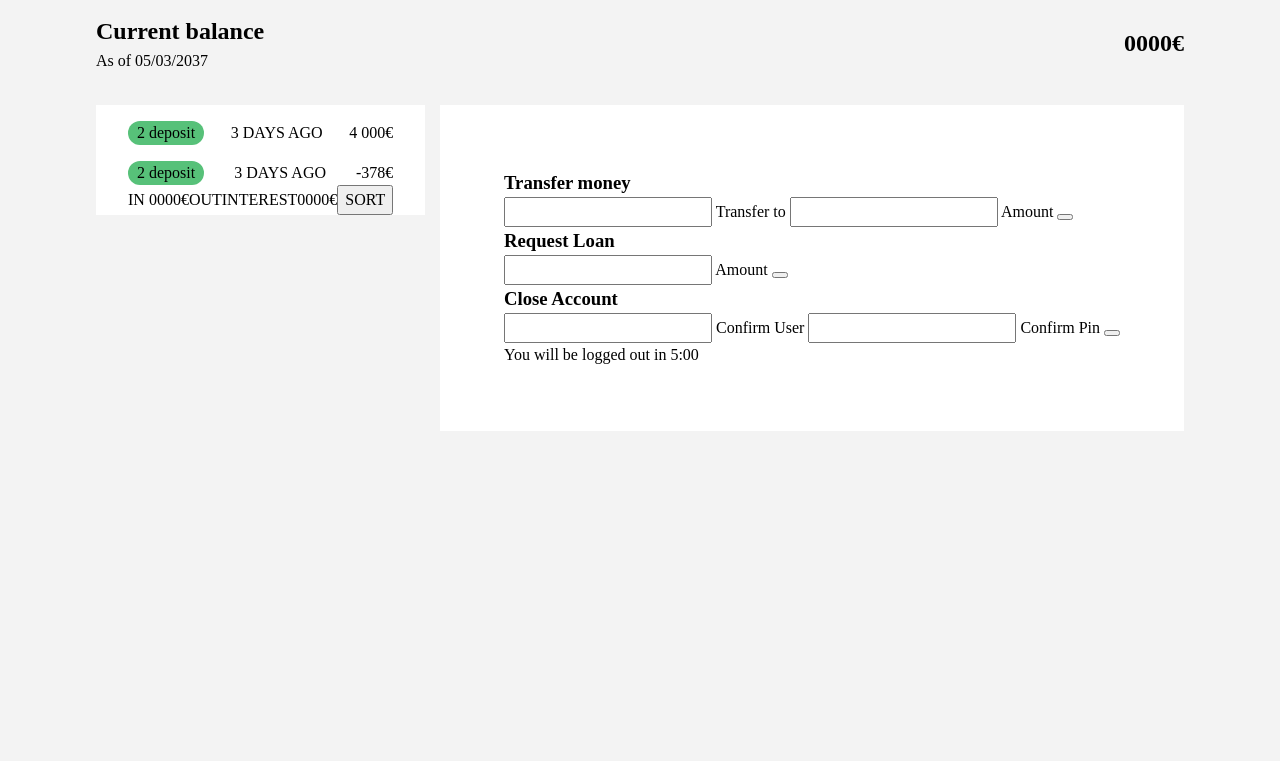
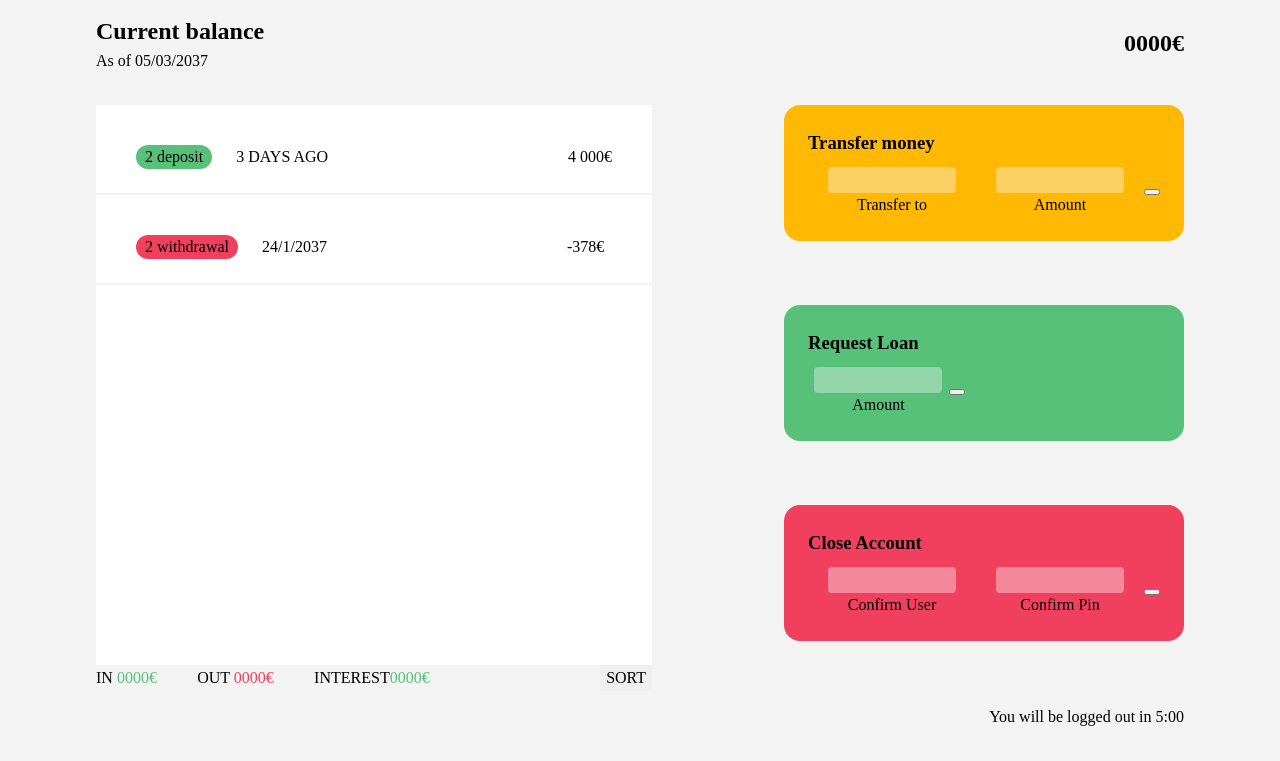
Before and after one commit to Omojole/Bankist-app, a plain HTML site: page index.html in a window 1280 px wide. Shown: the part 83-844 px from the top of the page. Before the commit the page ends 800 px from the top, so only its background shows below. Drawn offline with Linux system fonts and the light colour scheme.

Commit message:
Css half-done

```diff
--- a/index.html
+++ b/index.html
@@ -32,14 +32,14 @@
         <div class="part1">
           <div class="movements">
             <div class="each-mov">
-              <div class="deposit">2 deposit</div>
-              <div >3 DAYS AGO</div>
-              <div >4 000€</div>
+              <span class="deposit">2 deposit</span>
+              <span  id="mov-date">3 DAYS AGO</span>
+              <span >4 000€</span>
             </div>
             <div class="each-mov">
-              <div class="deposit">2 deposit</div>
-              <div>3 DAYS AGO</div>
-              <div>-378€</div>
+              <span class="withdrawal">2 withdrawal</span>
+              <span id="mov-date">24/1/2037</span>
+              <span>-378€</span>
             </div>
           </div>
           <div class="analysis">
@@ -47,7 +47,7 @@
               <div class="income">
                 IN <span class="color-green">0000€</span>
               </div>
-              <div class="expenses">OUT <span class="color-red"></span></div>
+              <div class="expenses">OUT <span class="color-red">0000€</span></div>
               <div class="interest">
                 INTEREST<span class="color-green">0000€</span>
               </div>
@@ -56,39 +56,57 @@
           </div>
         </div>
         <div class="part2">
-          <div>
+          <div class="box" id="box1">
             <h3>Transfer money</h3>
             <form action="">
+              <div>
                 <input type="text" name="transfer-name" id="transfer-name" />
+                <br>
                 <label for="transfer-name">Transfer to</label>
+              </div>
+              <div>
                 <input
                   type="number"
                   name="transfer-amount"
                   id="transfer-amount"
                 />
+                <br>
                 <label for="transfer-amount">Amount</label>
+              </div>
+              <button type="submit"></button>
+            </form>
+          </div>
+          <div class="box" id="box2">
+
+            <h3>Request Loan</h3>
+            <form action="">
+              <div>
+               <input type="number" name="loan-amount" id="loan-amount" />
+<br>
+                <label for="loan-amount">Amount</label>
+              </div>
+              <button type="submit"></button>
+            </form>
+          </div>
+          <div class="box" id="box3">
+            <h3>Close Account</h3>
+            <form action="">
+              <div>
+                <input type="text" name="confirm-user" id="confirm-user" />
+                <br>
+                <label for="confirm-user">Confirm User</label>
+              </div>
+              <div>
+                <input type="number" name="confirm-pin" id="confirm-pin" />
+                <br>
+                <label for="Confirm-pin">Confirm Pin</label>
+              </div>
               <button type="submit"></button>
             </form>
           </div>
           <div>
-            <h3>Request Loan</h3>
-            <form action="">
-              <input type="number" name="loan-amount" id="loan-amount" />
-              <label for="loan-amount">Amount</label>
-              <button type="submit"></button>
-            </form>
+            <p>You will be logged out in <span class="logout-time">5:00</span></p>
           </div>
-          <div>
-            <h3>Close Account</h3>
-            <form action="">
-              <input type="text" name="confirm-user" id="confirm-user" />
-              <label for="confirm-user">Confirm User</label>
-              <input type="number" name="confirm-pin" id="confirm-pin" />
-              <label for="Confirm-pin">Confirm Pin</label>
-              <button type="submit"></button>
-            </form>
-          </div>
-          <p>You will be logged out in <span class="logout-time">5:00</span></p>
         </div>
       </section>
     </main>
--- a/scss/_config.scss
+++ b/scss/_config.scss
@@ -3,3 +3,9 @@
     justify-content: $justify;
     align-items: $align;
 }
+
+
+$background-color: rgba(243, 243, 243,1);
+$yellow-background: rgb(255, 185, 3);
+$green-background: rgb(87, 193, 121);
+$red-background: rgb(241, 64, 93);
--- a/scss/_main.scss
+++ b/scss/_main.scss
@@ -1,5 +1,5 @@
 body {
-  background-color: rgb(243, 243, 243);
+  background-color: $background-color;
 }
 header {
   @include flex(flex, space-between, center);
@@ -18,7 +18,7 @@ header {
         font-size: 1.2rem;
       }
       &:focus {
-        outline: 1px solid rgb(216, 210, 210);
+        outline: 1px solid $background-color;
       }
     }
   }
@@ -32,31 +32,97 @@ main {
     @include flex(flex, space-between, flex-start);
     padding: 2rem 0;
     .part1 {
-      background-color: white;
-      padding: 0 2rem;
-      overflow: scroll;
       .movements {
+        background-color: rgb(255, 255, 255);
+        overflow: scroll;
+        height: 70vh;
         .each-mov {
-          @include flex(flex, space-between, center);
+          // @include flex(flex, center, center);
+          display: flex;
           margin-top: 1rem;
+          padding: 1.5rem 2.5rem;
+          border-bottom: 2px solid $background-color;
+          #mov-date{
+            margin-right: 15rem;
+            margin-left: 1.5rem;
+          }
           .deposit {
-            background-color: rgb(87, 193, 121);
+            background-color: $green-background;
             border-radius: 1rem;
             text-align: center;
             padding: 0 9px;
+          }
+          .withdrawal{
+            background-color: $red-background;
+            border-radius: 1rem;
+            text-align: center;
+            padding: 0 9px;
+
           }
         }
       }
       .analysis {
         @include flex(flex, space-between, center);
         .summary {
+          width: 60%;
           @include flex(flex, space-between, center);
+          .color-green{
+color: $green-background;
+          }
+          .color-red{
+            color: $red-background;
+          }
+        }
+        button{
+          border: none;
         }
       }
     }
     .part2 {
-      background-color: white;
-      padding: 4rem;
+      height: 78vh;
+      @include flex(flex,space-between,flex-start);
+      flex-direction: column;
+      #box1{
+        background-color: $yellow-background;
+      }
+      #box2{
+        background-color: $green-background;
+        form{
+          justify-content: flex-start;
+          div{
+            width: 40%;
+          }
+        }
+      }
+      #box3{
+        background-color: $red-background;
+      }
+      .box{
+        width: 25rem;
+        border: none;
+        border-radius: 1rem;
+        padding: 1.5rem;
+        form{
+          margin-top: 10px;
+          @include flex(flex,space-between,center);
+          div{
+            text-align: center;
+            input{
+              background-color: $background-color;
+              opacity: .4;
+              width: 8rem;
+              border: none;
+              border-radius: 4px;
+            }
+          }
+      }
+    }
+    div{
+      width: 100%;
+      p{
+        float: right;
+      }
+    }
     }
   }
 }
--- a/scss/_variable.scss
+++ /dev/null
@@ -1,4 +0,0 @@
-$background-color: rgb(243, 243, 243);
-$yellow-background: rgb(255, 185, 3);
-$green-background: rgb(87, 193, 121);
-$red-background: rgb(241, 64, 93);
--- a/scss/index.scss
+++ b/scss/index.scss
@@ -1 +1 @@
-@import "./config", "./main", "./reset", "./variable";
+@import "./config", "./main", "./reset"
```
Also changed, not shown: dist/css/index.css, 1 other file. Lines whose indentation alone changed are shown as unchanged.
